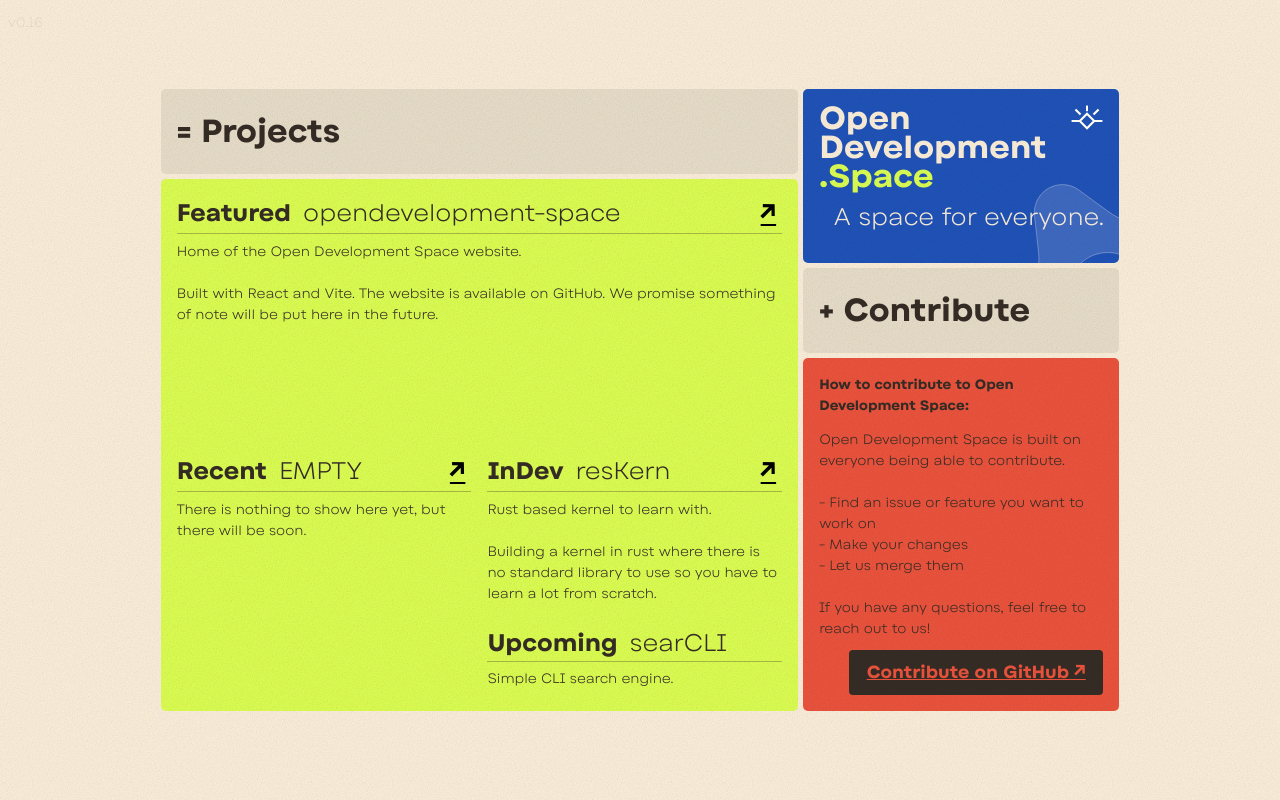
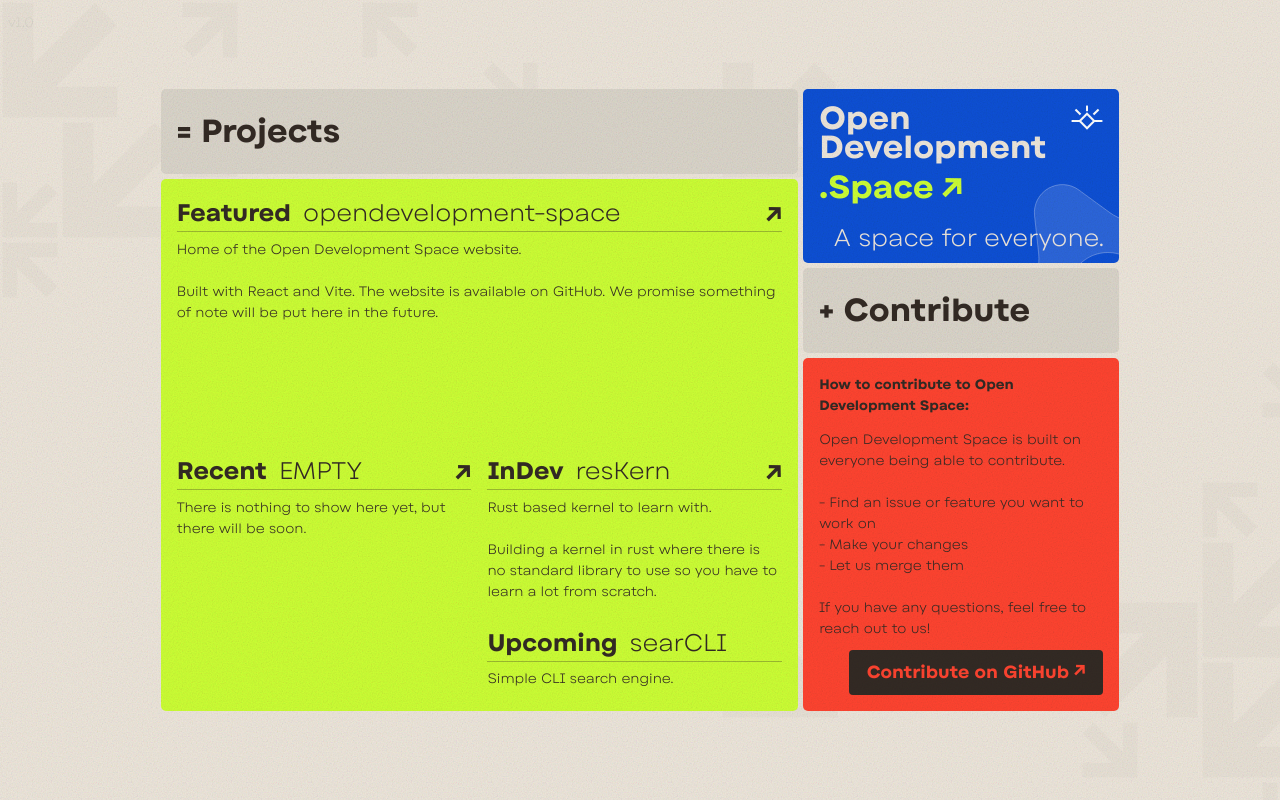
Before and after one commit to Open-Development-Space/opendevelopment-space, a React (Vite) app: page / in a window 1280 px wide. Built offline with nearby package versions, Linux system fonts and the light colour scheme.

Commit message:
v1.0 the website is ready

```diff
--- a/src/App.css
+++ b/src/App.css
@@ -44,13 +44,24 @@
 
 html {
     scroll-behavior: smooth;
-    filter: sepia(0.2);
+}
+a {
+    text-decoration: none;
 }
 
 line {
     border-bottom: 1px solid var(--ink);
     width: 100%;
     opacity: 0.2;
+}
+
+.arrow-field {
+    position: fixed;
+    inset: 0;
+    width: 100vw;
+    height: 100vh;
+    z-index: 0;
+    pointer-events: none;
 }
 
 .bento-grid {
@@ -62,6 +73,7 @@
     gap: 5px;
     padding: 0px;
     max-height: 100vh;
+    z-index: 1;
 }
 
 .bento-grid .bento-section {
@@ -141,6 +153,21 @@
     font-size: 1.5rem;
     line-height: 0.7;
 }
+#title .title-button {
+    background: none;
+    border: none;
+    text-decoration: none;
+    color: var(--gold);
+    font-size: 2rem;
+    font-family: 'TitleFont', 'Trebuchet MS', sans-serif;
+    margin-left: 0.1em;
+    translate: 0px 4px;
+    transition: translate 0.1s ease-out;
+}
+#title .title-button:hover{
+    translate: 3px 1px;
+    transition: translate 0.1s ease-out;
+}
 
 #projects-title-panel {
     grid-area: 2 / 3 / 3 / 11;
@@ -196,7 +223,7 @@
     color: var(--staticink);
 }
 
-#projects-title{
+.projects-title{
     font-family: 'TitleFont', 'Trebuchet MS', sans-serif;
     font-size: 1.5rem;
     display: flex;
@@ -204,14 +231,15 @@
     width: auto;
     border-bottom: 1px solid var(--staticink50);
 }
-#projects-name{
+.projects-name{
     font-family: 'BodyFont', 'Trebuchet MS', sans-serif;
     font-size: 1.5rem;
     margin-left: 0.5em;
     display: flex;
     flex-direction: row;
 }
-#projects-body{
+.projects-body{
+    white-space: pre-line;
     max-height: calc(100%);
     overflow: scroll;
     padding-top: 0.5em;
@@ -221,17 +249,20 @@
     mask-image: linear-gradient(to bottom, black 95%, transparent 100%);
 }
 .projects-button{
+    display: inline-block;
     background: none;
     border: none;
     text-decoration: none;
+    color: var(--staticink);
     font-size: 1.5rem;
     font-family: 'TitleFont', 'Trebuchet MS', sans-serif;
+    translate: 0px 4px;
     margin-left: auto;
-    transition: translate 0.25s ease-out;
+    transition: translate 0.1s ease-out;
 }
 .projects-button:hover{
-    translate: 3px -3px;
-    transition: translate 0.25s ease-out;
+    translate: 3px 1px;
+    transition: translate 0.1s ease-out;
 }
 
 #contribute-title-panel {
@@ -270,11 +301,11 @@
     position: absolute;
     bottom: 16px;
     right: 16px;
-    transition: bottom 0.25s ease-out;
+    transition: bottom 0.1s ease-out;
 }
 #contribute button:hover {
     bottom: 18px;
-    transition: bottom 0.25s ease-out;
+    transition: bottom 0.1s ease-out;
 }
 
 .version{
--- a/src/App.jsx
+++ b/src/App.jsx
@@ -3,6 +3,15 @@
 import sunIcon from './assets/images/sun.svg'
 import moonIcon from './assets/images/moon.svg'
 import { useEffect, useState } from 'react'
+import ArrowField from './ArrowField'
+import projects from './projects.json'
+
+const CLASS_LABELS = {
+    featured: 'Featured',
+    recent: 'Recent',
+    indev: 'InDev',
+    upcoming: 'Upcoming',
+}
 
 function App() {
     const [isDarkMode, setIsDarkMode] = useState(false)
@@ -13,8 +22,9 @@
 
     return (
         <div className="app-shell">
+            <ArrowField isDarkMode={isDarkMode} />
             <main className="bento-grid">
-                <div class="version"><br/>v0.16</div>
+                <div class="version"><br/>v1.0</div>
                 <section class="bento-section" id="title" aria-label="title">
                     <img className="title-logo-outline" src={logoOutline} alt="" aria-hidden="true" />
                     <button
@@ -28,7 +38,14 @@
                     </button>
                     <div id="title-text">Open</div>
                     <div id="title-text">Development</div>
-                    <div id="space-text">.Space</div>
+                    <div id="space-text">
+                        .Space
+                        <button class="title-button" type="button" aria-label="View on GitHub">
+                            <a href="https://github.com/Open-Development-Space/" target="_blank" rel="noopener noreferrer">
+                                ↗
+                            </a>
+                        </button>
+                    </div>
 
                     <div id="desc"><br/>A space for everyone.</div>
                 </section>
@@ -36,62 +53,31 @@
                 <section class="bento-section" id="projects-title-panel" aria-label="projects">
                     <div class="title">= Projects</div>
                 </section>
-                <section class="bento-section" id="projects-grid" aria-label="projects">
-                    <section class="projects-section" id="projects-featured">
-                        <div id="projects-title">
-                            Featured
-                            <div id="projects-name">opendevelopment-space</div>
-                            <button class="projects-button" type="button" aria-label="View on GitHub">
-                                <a href="https://github.com/Open-Development-Space/opendevelopment-space" target="_blank" rel="noopener noreferrer">
-                                    ↗
-                                </a>
-                            </button>
-                        </div>
-                        <div id="projects-body">
-                            Home of the Open Development Space website. <br/>
-                            <br/>
-                            Built with React and Vite. The website is available on GitHub. We promise something of note will be put here in the future.
-                        </div>
-                    </section>
-                    <section class="projects-section" id="projects-recent">
-                        <div id="projects-title">
-                            Recent
-                            <div id="projects-name">EMPTY</div>
-                            <button class="projects-button" type="button" aria-label="View on GitHub">
-                                <a href="https://github.com/Open-Development-Space" target="_blank" rel="noopener noreferrer">
-                                    ↗
-                                </a>
-                            </button>
-                        </div>
-                        <div id="projects-body">
-                            There is nothing to show here yet, but there will be soon.
-                        </div>
-                    </section>
-                    <section class="projects-section" id="projects-indev">
-                        <div id="projects-title">
-                            InDev
-                            <div id="projects-name">resKern</div>
-                            <button class="projects-button" type="button" aria-label="View on GitHub">
-                                <a href="https://github.com/Open-Development-Space/resKern" target="_blank" rel="noopener noreferrer">
-                                    ↗
-                                </a>
-                            </button>
-                        </div>
-                        <div id="projects-body">
-                            Rust based kernel to learn with.
-                            <br/>
-                            <br/>Building a kernel in rust where there is no standard library to use so you have to learn a lot from scratch.
-                        </div>
-                    </section>
-                    <section class="projects-section" id="projects-upcoming">
-                        <div id="projects-title">
-                            Upcoming
-                            <div id="projects-name">searCLI</div>
-                        </div>
-                        <div id="projects-body">
-                            Simple CLI search engine.
-                        </div>
-                    </section>
+                <section className="bento-section" id="projects-grid" aria-label="projects">
+                    {projects.map(({ class: category, title, link, description }) => (
+                        <section
+                            key={`${category}-${title}`}
+                            className="projects-section"
+                            id={`projects-${category}`}
+                        >
+                            <div className="projects-title">
+                                {CLASS_LABELS[category] ?? category}
+                                <div className="projects-name">{title}</div>
+                                {link && (
+                                    <a
+                                        className="projects-button"
+                                        href={link}
+                                        target="_blank"
+                                        rel="noopener noreferrer"
+                                        aria-label={`View ${title} on GitHub`}
+                                    >
+                                        ↗
+                                    </a>
+                                )}
+                            </div>
+                            <div className="projects-body">{description}</div>
+                        </section>
+                    ))}
                 </section>
 
                 <section class="bento-section" id="contribute-title-panel" aria-label="projects">
--- /dev/null
+++ b/src/ArrowField.jsx
@@ -0,0 +1,129 @@
+import { useEffect, useRef } from 'react'
+
+const ACCENTS = ['#0001']
+const CELL = 60            // grid cell size in px
+const MAX_CHANCE = 0.75    // arrow chance per cell in the very corners
+const BASE_CHANCE = 0.015  // arrow chance in the middle of the screen
+const FALLOFF = 1.8        // higher = center clears out faster
+const BIG_CHANCE = 0.3     // chance an arrow is 2x2 cells instead of 1x1
+
+function ArrowField({ isDarkMode }) {
+    const canvasRef = useRef(null)
+    const arrowsRef = useRef([])
+    const darkRef = useRef(isDarkMode)
+    const drawRef = useRef(() => {})
+
+    useEffect(() => {
+        const canvas = canvasRef.current
+        const ctx = canvas.getContext('2d')
+
+        // Arrow drawn in a unit square (-0.5..0.5), pointing SE, as ONE path
+        // so translucent fills don't double up where shaft meets head.
+        const drawArrow = (a, color, alpha) => {
+            const t = 0.27   // head arm thickness
+            const len = 1 // head arm length
+            const hw = 0.14  // shaft half-width
+            const n = hw * Math.SQRT1_2
+
+            ctx.save()
+            ctx.translate(a.x, a.y)
+            ctx.scale(a.size-5, a.size-5)
+            ctx.rotate(a.quarter * (Math.PI / 2)) // 0=SE 1=SW 2=NW 3=NE
+            ctx.globalAlpha = alpha
+            ctx.fillStyle = color
+
+            ctx.beginPath()
+            // head (square L, corner at the tip)
+            ctx.moveTo(0.5, 0.5)
+            ctx.lineTo(0.5 - len, 0.5)
+            ctx.lineTo(0.5 - len, 0.5 - t)
+            ctx.lineTo(0.5 - t, 0.5 - t)
+            ctx.lineTo(0.5 - t, 0.5 - len)
+            ctx.lineTo(0.5, 0.5 - len)
+            ctx.closePath()
+            // diagonal shaft (same winding direction as the head)
+            ctx.moveTo(-0.4 + n, -0.4 - n)
+            ctx.lineTo(0.3 + n, 0.3 - n)
+            ctx.lineTo(0.3 - n, 0.3 + n)
+            ctx.lineTo(-0.4 - n, -0.4 + n)
+            ctx.closePath()
+            ctx.fill()
+            ctx.restore()
+        }
+
+        const draw = () => {
+            const dpr = Math.min(window.devicePixelRatio || 1, 2)
+            ctx.setTransform(dpr, 0, 0, dpr, 0, 0)
+            ctx.clearRect(0, 0, canvas.width / dpr, canvas.height / dpr)
+            const dark = darkRef.current
+            const base = dark ? '#ffffff' : '#000000'
+            const baseAlpha = dark ? 0.02 : 0.02
+            for (const a of arrowsRef.current) {
+                drawArrow(a, a.accent ?? base, a.accent ? 0.85 : baseAlpha)
+            }
+        }
+        drawRef.current = draw
+
+        const build = () => {
+            const dpr = Math.min(window.devicePixelRatio || 1, 2)
+            const w = window.innerWidth
+            const h = window.innerHeight
+            canvas.width = w * dpr
+            canvas.height = h * dpr
+
+            const cols = Math.ceil(w / CELL)
+            const rows = Math.ceil(h / CELL)
+            const taken = Array.from({ length: rows }, () => new Array(cols).fill(false))
+            const half = Math.hypot(w, h) / 2
+            const arrows = []
+
+            for (let r = 0; r < rows; r++) {
+                for (let c = 0; c < cols; c++) {
+                    if (taken[r][c]) continue
+
+                    // distance to the nearest of the top-left / bottom-right corners
+                    const px = (c + 0.5) * CELL
+                    const py = (r + 0.5) * CELL
+                    const d = Math.min(Math.hypot(px, py), Math.hypot(w - px, h - py)) / half
+                    const chance =
+                        BASE_CHANCE + (MAX_CHANCE - BASE_CHANCE) * Math.pow(Math.max(0, 1 - d), FALLOFF)
+                    if (Math.random() > chance) continue
+
+                    const canBig =
+                        c + 1 < cols && r + 1 < rows &&
+                        !taken[r][c + 1] && !taken[r + 1][c] && !taken[r + 1][c + 1]
+                    const cells = canBig && Math.random() < BIG_CHANCE ? 2 : 1
+
+                    for (let dr = 0; dr < cells; dr++)
+                        for (let dc = 0; dc < cells; dc++) taken[r + dr][c + dc] = true
+
+                    arrows.push({
+                        x: (c + cells / 2) * CELL,
+                        y: (r + cells / 2) * CELL,
+                        size: cells * CELL,
+                        quarter: Math.floor(Math.random() * 4),
+                        accent: Math.random() < 0.06
+                            ? ACCENTS[Math.floor(Math.random() * ACCENTS.length)]
+                            : null,
+                    })
+                }
+            }
+            arrowsRef.current = arrows
+            draw()
+        }
+
+        build()
+        window.addEventListener('resize', build)
+        return () => window.removeEventListener('resize', build)
+    }, [])
+
+    // redraw the same arrows when the theme changes
+    useEffect(() => {
+        darkRef.current = isDarkMode
+        drawRef.current()
+    }, [isDarkMode])
+
+    return <canvas ref={canvasRef} className="arrow-field" aria-hidden="true" />
+}
+
+export default ArrowField
--- /dev/null
+++ b/src/projects.json
@@ -0,0 +1,26 @@
+[
+    {
+        "class": "featured",
+        "title": "opendevelopment-space",
+        "link": "https://github.com/Open-Development-Space/opendevelopment-space",
+        "description": "Home of the Open Development Space website.\n\nBuilt with React and Vite. The website is available on GitHub. We promise something of note will be put here in the future."
+    },
+    {
+        "class": "recent",
+        "title": "EMPTY",
+        "link": "https://github.com/Open-Development-Space",
+        "description": "There is nothing to show here yet, but there will be soon."
+    },
+    {
+        "class": "indev",
+        "title": "resKern",
+        "link": "https://github.com/Open-Development-Space/resKern",
+        "description": "Rust based kernel to learn with.\n\nBuilding a kernel in rust where there is no standard library to use so you have to learn a lot from scratch."
+    },
+    {
+        "class": "upcoming",
+        "title": "searCLI",
+        "link": "",
+        "description": "Simple CLI search engine."
+    }
+]
```
